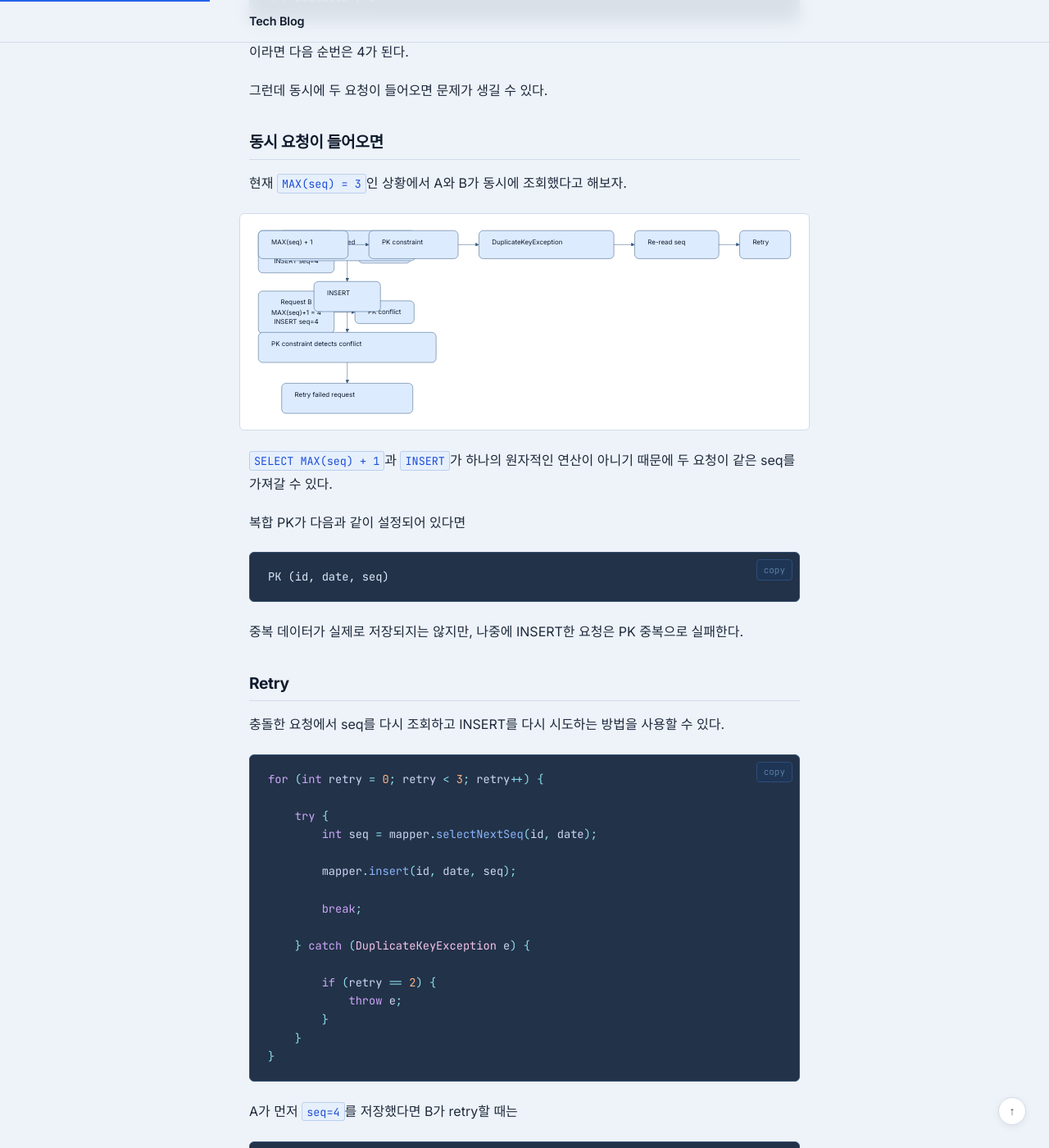
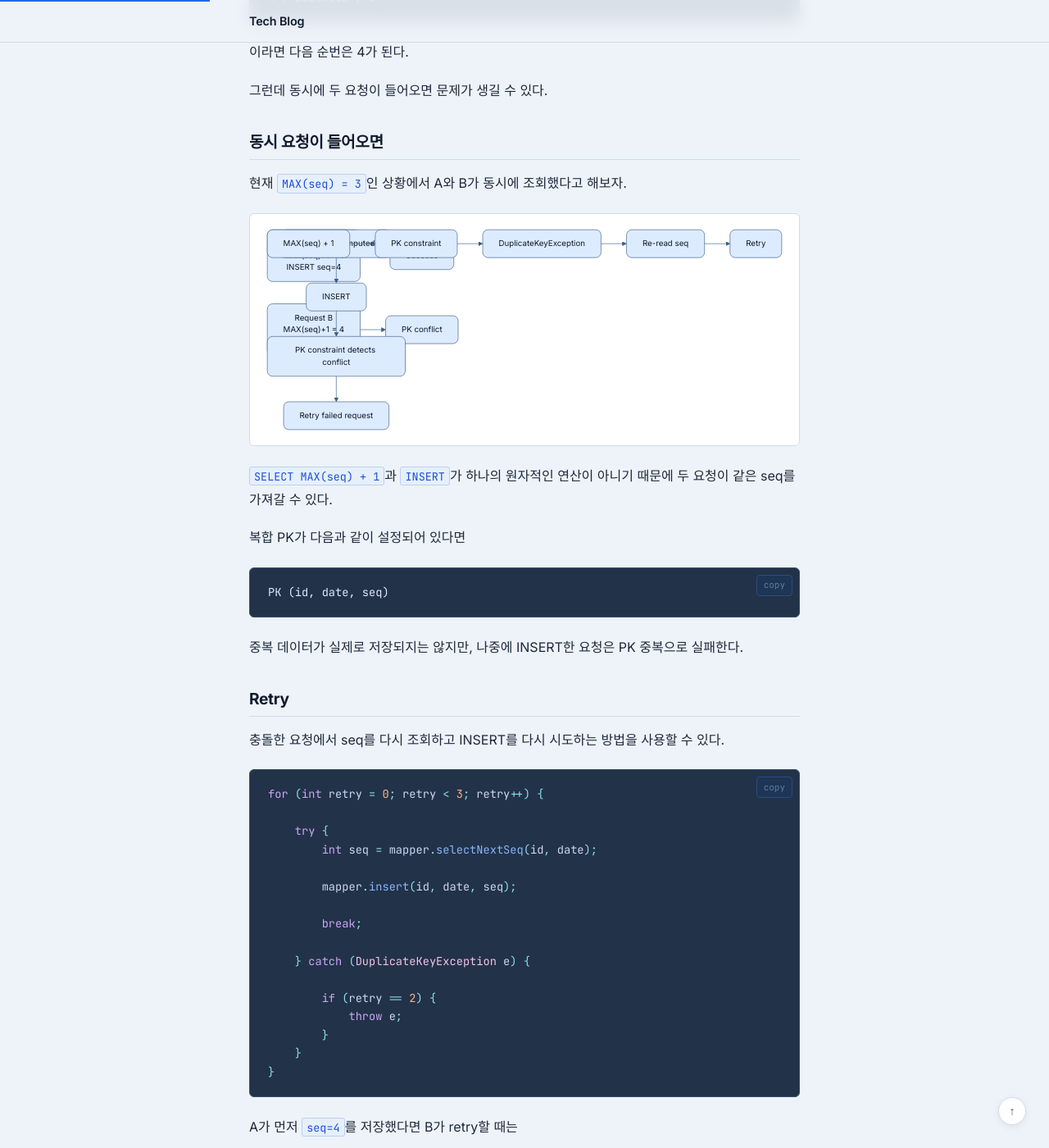
Before and after one commit to jw3418/jw3418.github.io, a Jekyll site: the page built from _posts/2026-08-12-max-seq-concurrency.md, in a window 1280 px wide and 1400 px high, scrolled down 561 px. Shown: the whole window at 82% size. Built offline with Jekyll 4.4.1, drawn with Linux system fonts in a browser that asks for light colours.

Commit message:
style: normalize Mermaid sizing to GitHub-like responsive width

```diff
--- a/assets/css/main.css
+++ b/assets/css/main.css
@@ -402,9 +402,9 @@ body {
 
 /* Mermaid diagrams */
 .post-content .mermaid {
-  width: calc(100% + 1.5rem);
-  margin: 1.375rem -0.75rem;
-  padding: 1rem 1.125rem;
+  width: 100%;
+  margin: 1.375rem 0;
+  padding: 0.875rem 1rem;
   background: #FFFFFF;
   border: 1px solid var(--border);
   border-radius: var(--radius);
@@ -414,7 +414,7 @@ body {
 .post-content .mermaid svg {
   display: block;
   width: 100% !important;
-  min-width: 640px;
+  max-width: 100%;
   height: auto !important;
 }
 
@@ -451,11 +451,7 @@ body {
   .post-content .mermaid {
     width: 100%;
     margin: 1.375rem 0;
-    padding: 0.875rem;
-  }
-
-  .post-content .mermaid svg {
-    min-width: 520px;
+    padding: 0.75rem 0.875rem;
   }
 }
 
--- a/assets/js/main.js
+++ b/assets/js/main.js
@@ -104,13 +104,13 @@
     securityLevel: 'loose',
     flowchart: {
       htmlLabels: true,
-      useMaxWidth: false,
+      useMaxWidth: true,
       nodeSpacing: 42,
       rankSpacing: 48,
       curve: 'basis'
     },
     sequence: {
-      useMaxWidth: false,
+      useMaxWidth: true,
       actorMargin: 55,
       boxMargin: 14,
       messageMargin: 34,
```
